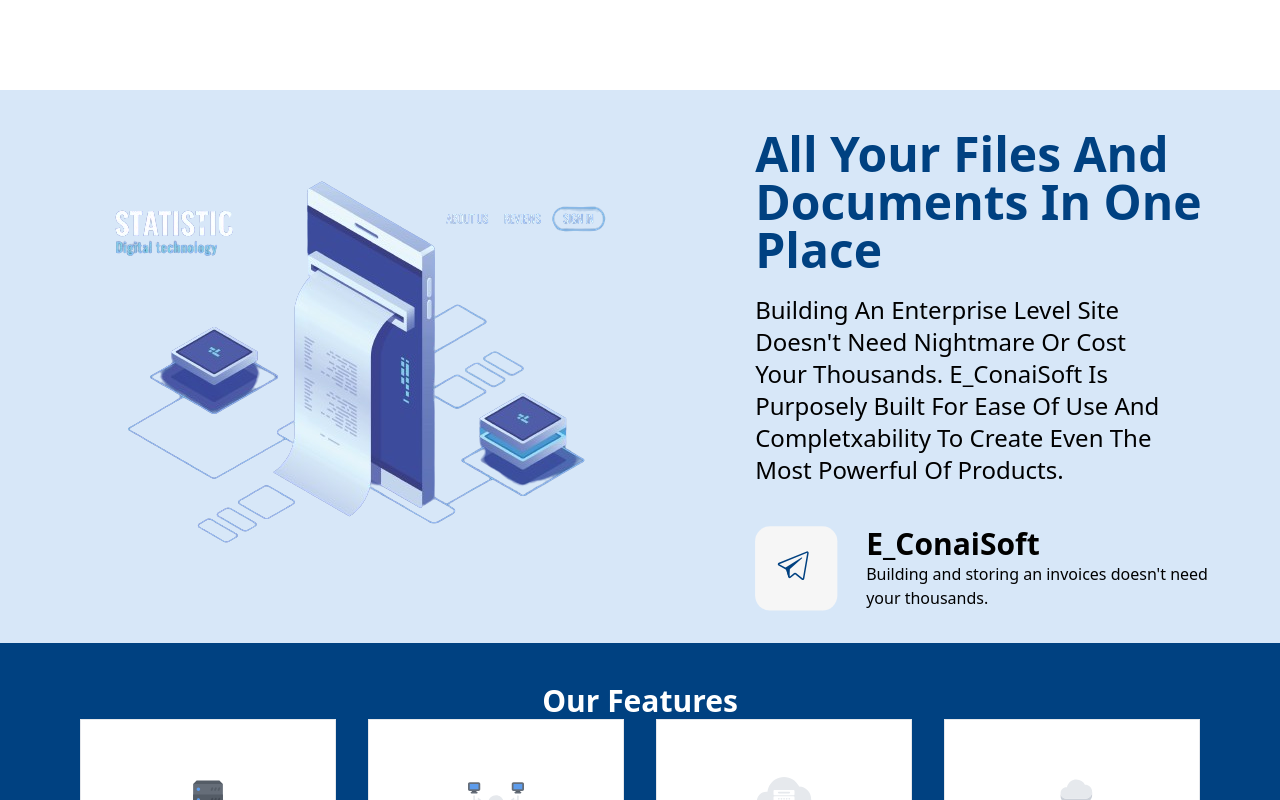
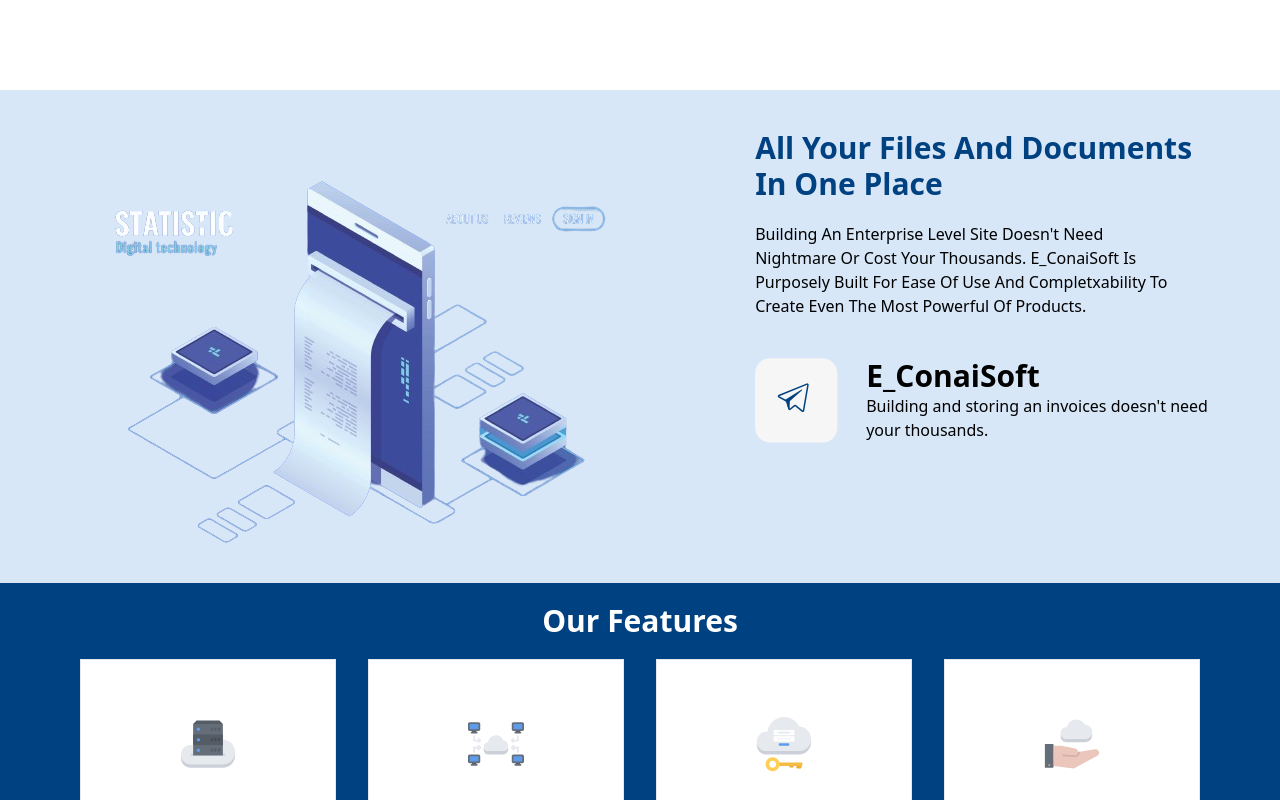
Before and after one commit to Aliyubarde97/E_ConiaSoft, a React (Vite) app: page / in a window 1280 px wide. Shown: the part 740-1540 px from the top of the page. Built offline with nearby package versions, Linux system fonts and the light colour scheme.

Commit message:
update the Pricing

```diff
--- /dev/null
+++ b/src/pages/Pricing/Pricing.tsx
@@ -0,0 +1,9 @@
+const Pricing = () => {
+  return (
+    <div>
+
+    </div>
+  )
+}
+
+export default Pricing
--- a/src/pages/home/Cards.tsx
+++ b/src/pages/home/Cards.tsx
@@ -8,7 +8,7 @@ const Cards = () => {
         <>
             <div className="w-full min-h-[70vh] bg-bg-color">
                 <div className="flex items-center justify-center">
-                    <p className="font-bold capitalize text-3xl mt-10 text-white">Our Features</p>
+                    <p className="font-bold capitalize text-3xl py-5 text-white">Our Features</p>
                 </div>
                 <div className="container grid lg:grid-cols-4 md:grid-2  gap-12 lg:gap-8  sm:px-6  lg:px-4 mt-10">
                     {/* card-1 */}
--- a/src/pages/home/HomeSection.tsx
+++ b/src/pages/home/HomeSection.tsx
@@ -18,7 +18,7 @@ const HomeSection = () => {
                             </p>
                         </div>
 
-                        <div className="w-full md:w-[40%]  mb-10" >
+                        <div className="w-full md:w-[40%]" >
                             <img src={hero} alt="" className= ''/>
                         </div>
                     </div>
--- a/src/pages/home/SubHero.tsx
+++ b/src/pages/home/SubHero.tsx
@@ -10,13 +10,13 @@ const SubHero = () => {
                         <img src={section} alt="" />
                     </div>
                     <div className='w-full md:w-[40%] mt-10'>
-                        <h3 className=' capitalize leading-74 font-bold text-text-colorblue text-5xl '>All your Files and documents in one place</h3>
-                        <h3 className=' capitalize text-2xl  mt-5 mb-10 md:md:w-[100%] md:pr-10'>
+                        <h3 className=' capitalize leading-74 font-bold text-text-colorblue text-3xl '>All your Files and documents in one place</h3>
+                        <h3 className=' capitalize text-1xl  mt-5 mb-10 md:md:w-[100%] md:pr-10'>
                             Building an enterprise level site doesn't need nightmare or cost your thousands. E_ConaiSoft is purposely
                             built for ease of use and completxability to create even the most powerful of products.
                         </h3>
                         <div className='flex flex-col-1 gap-7 mb-8 mt-2'>
-                            <div className='w-50' >
+                            <div className='w-50'>
                                 <img src={icon} alt="" />
                             </div>
                             <div className=''>
```
